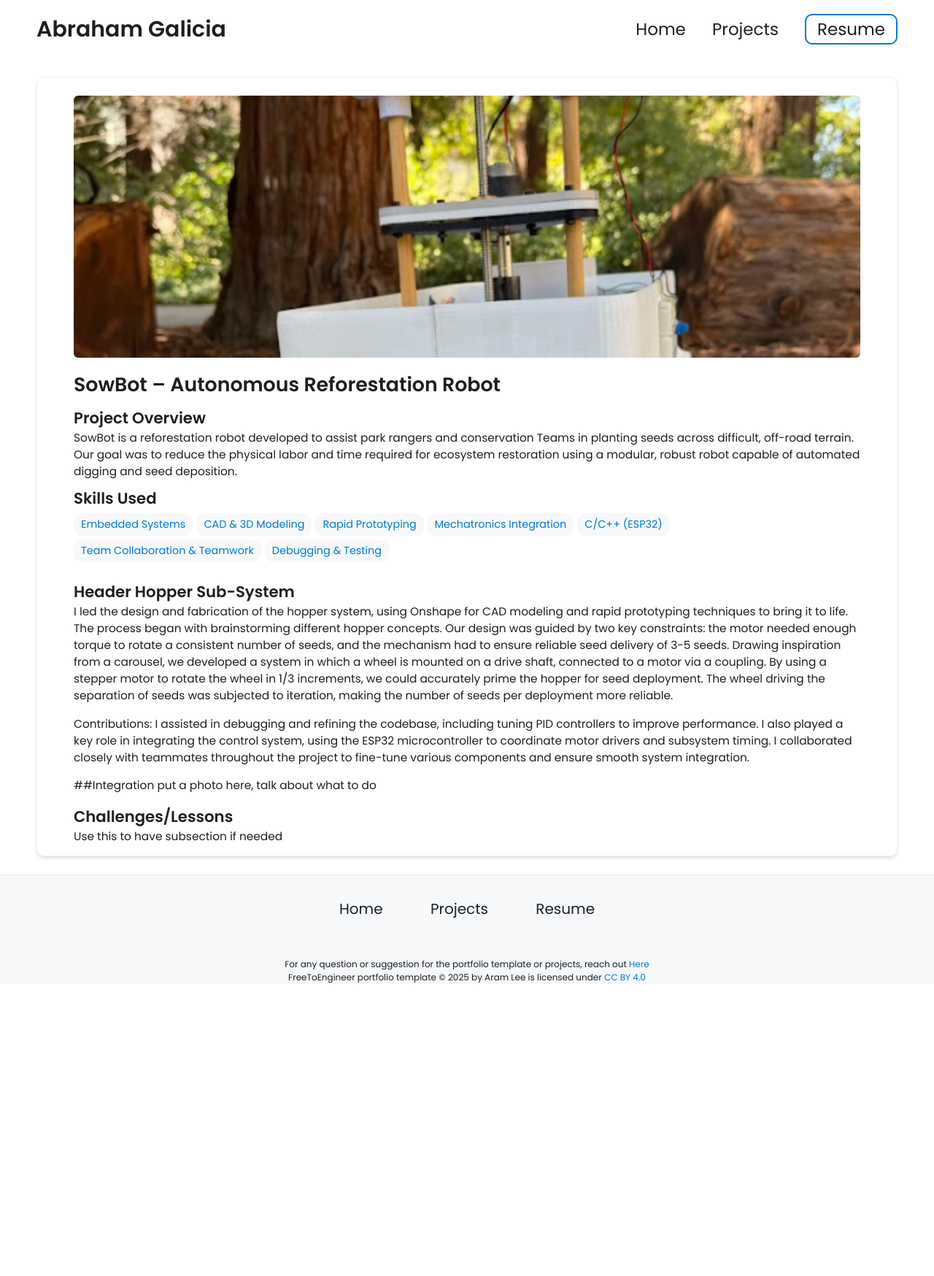
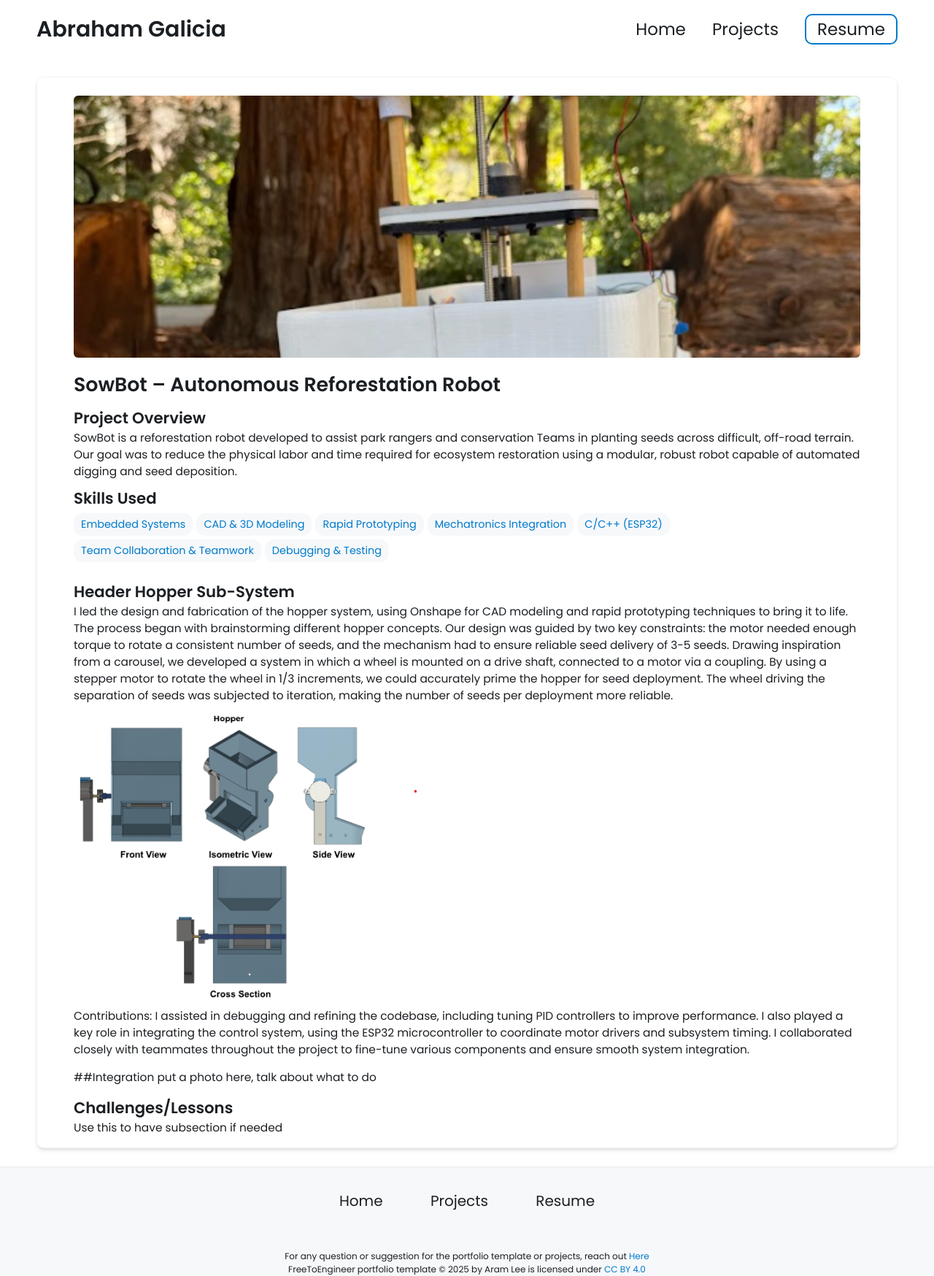
Before and after one commit to engineeringwabe/engineeringwabe.github.io, a Jekyll site: the page built from _projects/SowBot/index.md, in a window 1280 px wide. Shown: the whole page at 73% size. Built offline with Jekyll 4.4.1, drawn with Linux system fonts in a browser that asks for light colours; before the commit the page ends 1348 px from its top, so only the background shows below that.

Commit message:
Update index.md

```diff
--- a/_projects/SowBot/index.md
+++ b/_projects/SowBot/index.md
@@ -19,6 +19,8 @@ main-image: /main.png
 ## Header Hopper Sub-System
 I led the design and fabrication of the hopper system, using Onshape for CAD modeling and rapid prototyping techniques to bring it to life. The process began with brainstorming different hopper concepts. Our design was guided by two key constraints: the motor needed enough torque to rotate a consistent number of seeds, and the mechanism had to ensure reliable seed delivery of 3-5 seeds. Drawing inspiration from a carousel, we developed a system in which a wheel is mounted on a drive shaft, connected to a motor via a coupling. By using a stepper motor to rotate the wheel in 1/3 increments, we could accurately prime the hopper for seed deployment. The wheel driving the separation of seeds was subjected to iteration, making the number of seeds per deployment more reliable.
 
+{% include image-gallery.html images="hopper.png" height="400" %}
+
 Contributions: I assisted in debugging and refining the codebase, including tuning PID
 controllers to improve performance. I also played a key role in integrating the control system,
 using the ESP32 microcontroller to coordinate motor drivers and subsystem timing. I collaborated closely with teammates throughout the project to fine-tune various components and ensure
```
